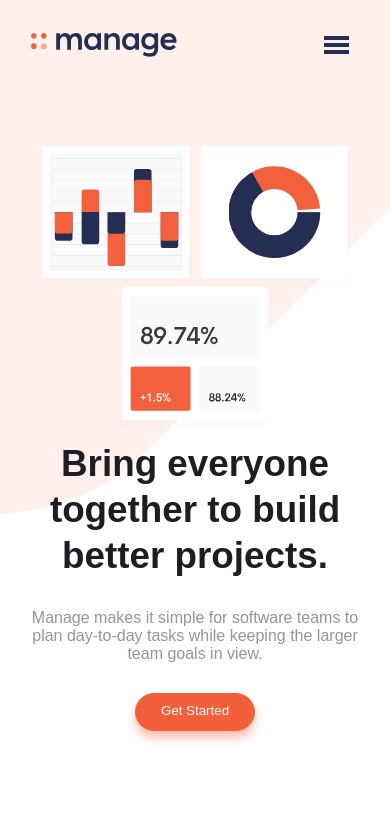
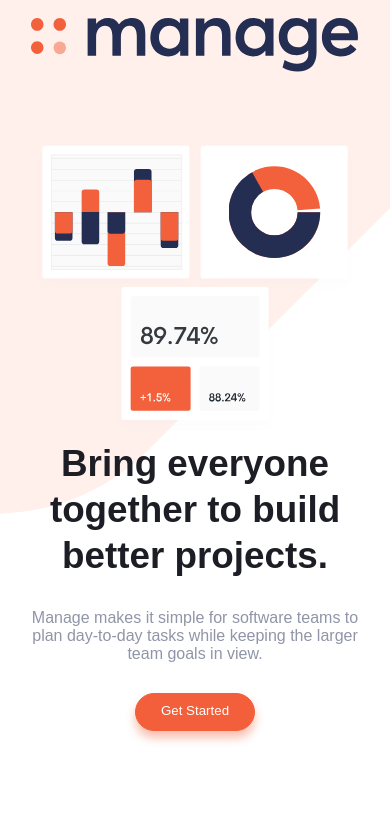
Before and after one commit to MilitusInnocent/manage-landing-page, a React (Create React App) app: page / in a window 390 px wide. Shown: the top 835 px of the page. Built offline with nearby package versions, Linux system fonts and the light colour scheme; a web font is replaced by a local one.

Commit message:
img min-width

```diff
--- a/src/components/Links.js
+++ b/src/components/Links.js
@@ -16,4 +16,4 @@ const Links = () => {
     )
 }
 
-export default Links
+export default Links;
--- a/src/styles/_navbar.scss
+++ b/src/styles/_navbar.scss
@@ -104,6 +104,10 @@
             }
         }
 
+        img {
+            min-width: 100%;
+        }
+
         &__mobile__btn {
             display: flex;
 
```
